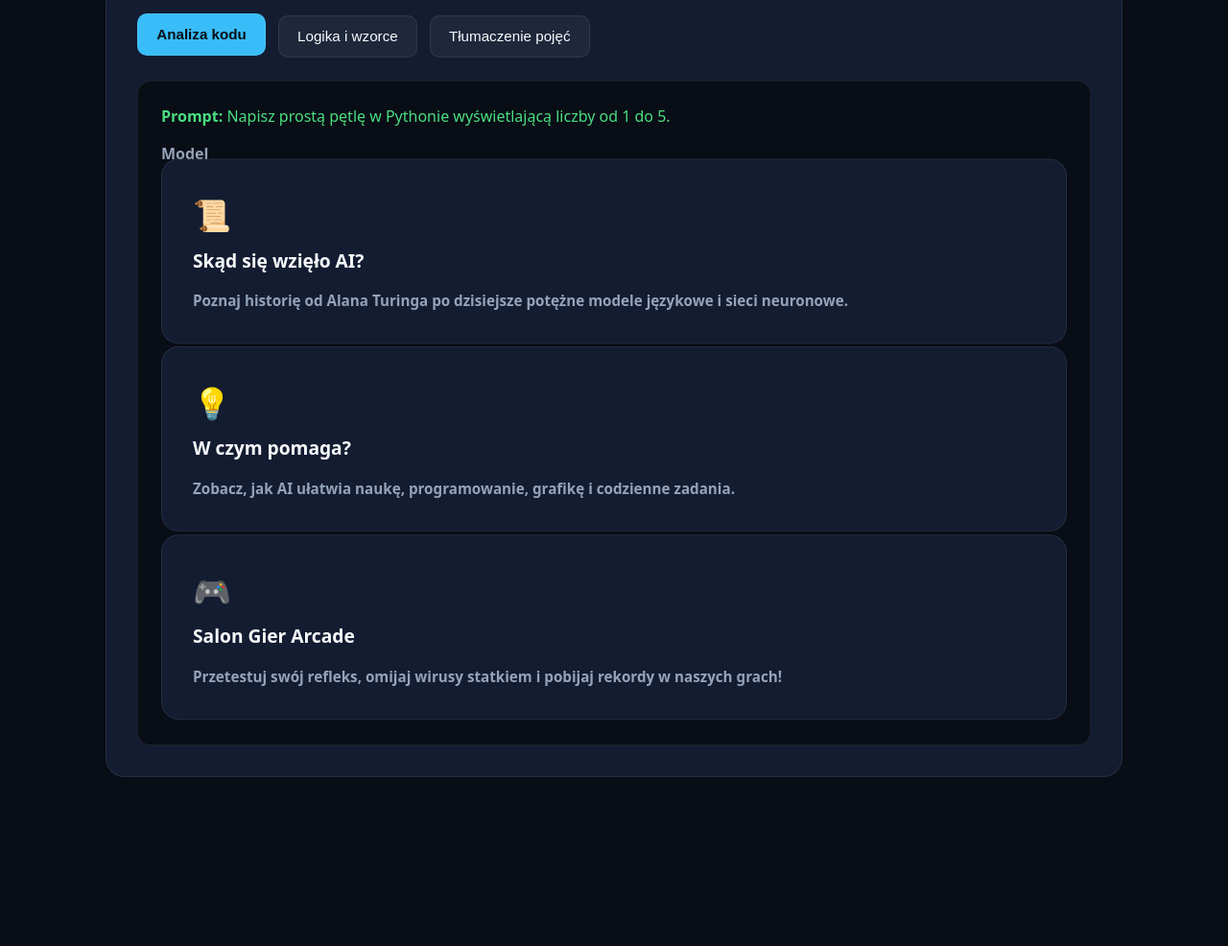
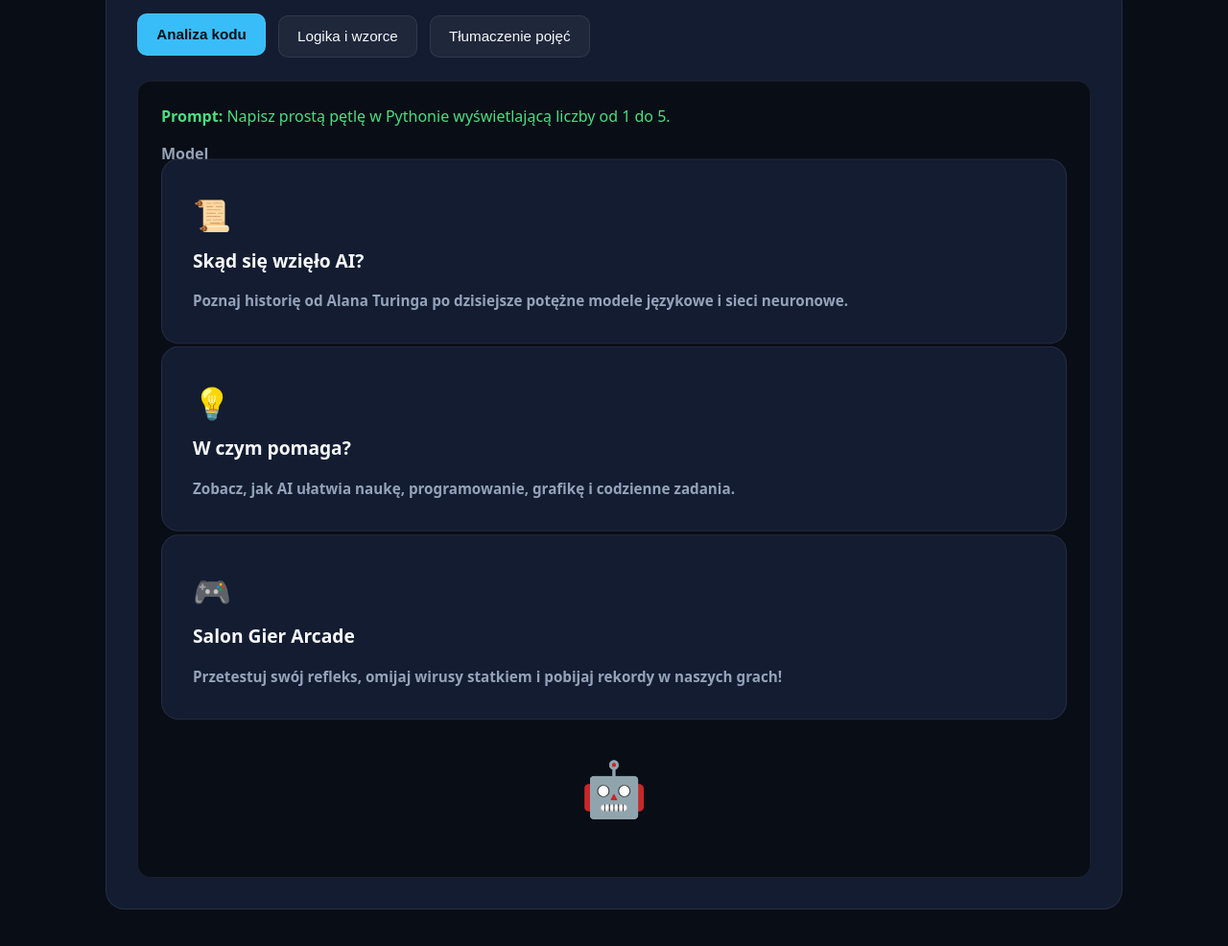
Before and after one commit to Kamil21-ki/PixelStorm, a plain HTML site: page index.html in a window 1280 px wide. Shown: the part 2063-3049 px from the top of the page at 96% size. Before the commit the page ends 2937 px from the top, so only its background shows below. Drawn offline with Linux system fonts and the light colour scheme.

Commit message:
Add animated robot to the welcome section

```diff
--- a/index.html
+++ b/index.html
@@ -97,3 +97,7 @@
             <p>Przetestuj swój refleks, omijaj wirusy statkiem i pobijaj rekordy w naszych grach!</p>
         </div>
     </div>
+<!-- Pływający robot w sekcji powitalnej -->
+    <div style="text-align: center; margin: 1.5rem 0;">
+        <span class="robot-animowany" style="font-size: 3.5rem;">🤖</span>
+    </div>
```
